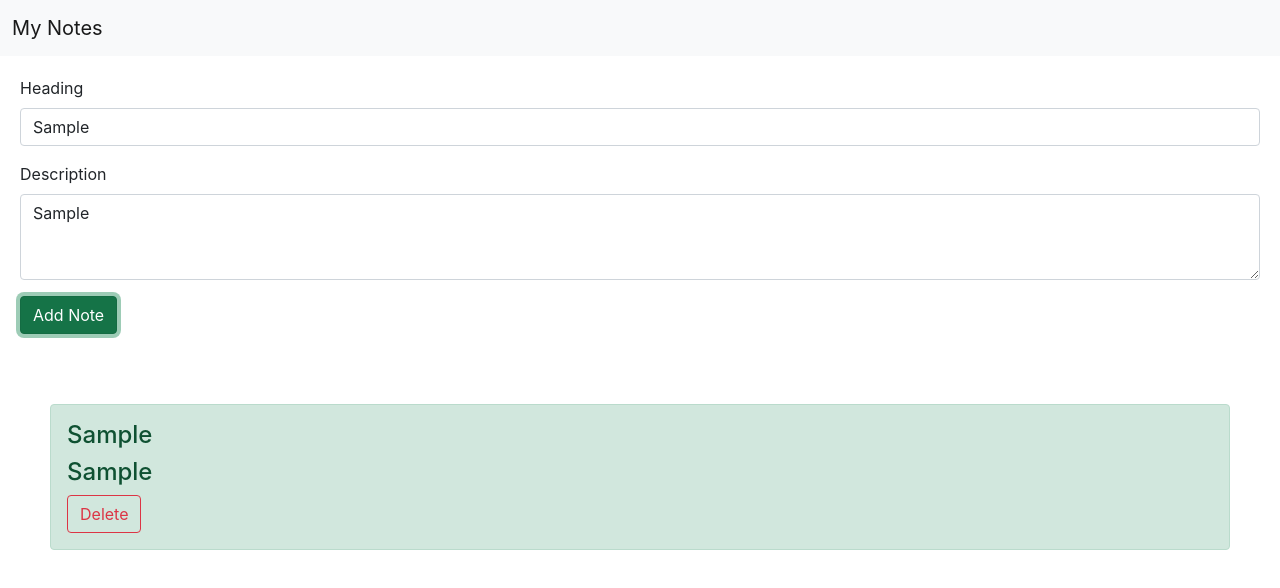
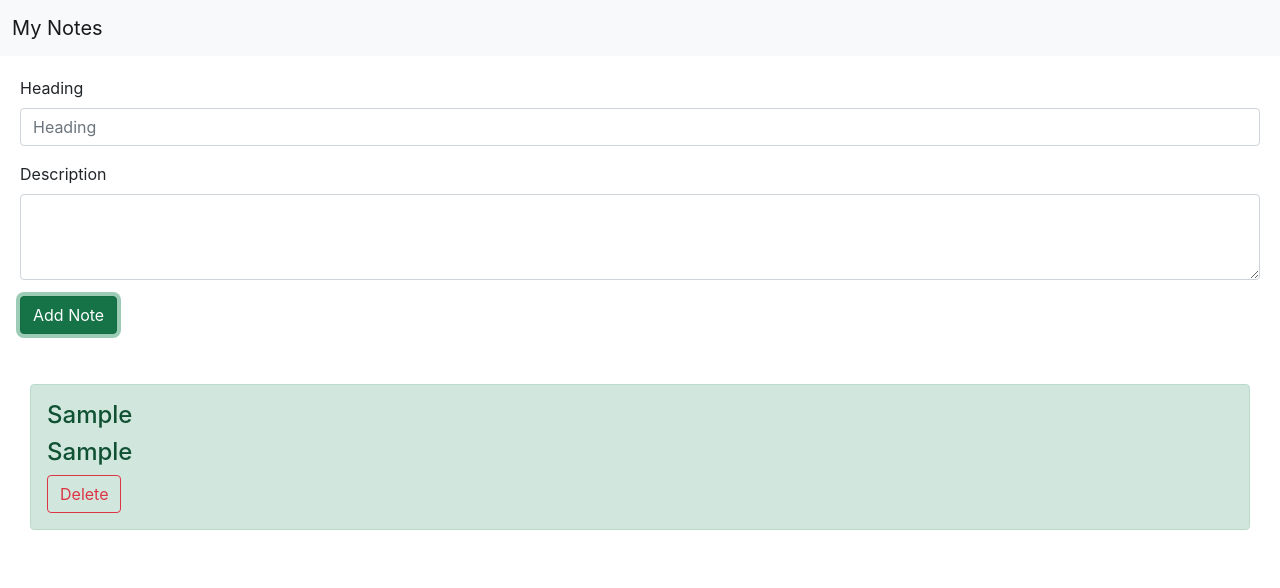
Before and after one commit to Gauravgks/Notes, a React (Create React App) app: page / in a window 1280 px wide. Both pictures are taken after typing "Sample", "Sample" into the empty fields and a click on the button "Add Note". Shown: the top 588 px of the page. Built offline with nearby package versions, Linux system fonts and the light colour scheme.

Commit message:
some minor changes

```diff
--- a/src/App.css
+++ b/src/App.css
@@ -18,7 +18,7 @@
 
 
 .displayitem{
-  padding: 30px;
+  padding: 10px;
 }
 
 .display{
--- a/src/App.js
+++ b/src/App.js
@@ -7,12 +7,13 @@ import Footer from "./components/Footer";
 
 function App() {
 
+  // * Delete Notes from from Display area
   const onDelete = (note)=>{
     setNotes(notes.filter((e)=>{
         return e!==note;
     }))
   }
-
+  // * Adding notes inserted from texterea into usestate
   const addNote = (title, desc)=>{
     const myNote = {
       title:title,
@@ -20,7 +21,7 @@ function App() {
     }
     setNotes([...notes, myNote]);
   }
-
+  // * usestate for transfering notes to displayarea
   const[notes, setNotes] =useState([
     // {
     // title: "shopping",
--- a/src/components/TextArea.js
+++ b/src/components/TextArea.js
@@ -1,7 +1,6 @@
 import React, { useState } from "react";
 import "../App.css";
 import "../App.js";
-import Display from "./Display";
 
 export default function TextArea(props) {
   const [title, setTitle] = useState("");
@@ -10,9 +9,13 @@ export default function TextArea(props) {
   const submit = (e) =>{
       e.preventDefault();
       if(!title || !desc){
-        alert("Input some Value")
+        alert("Insert Title or Description");
       }
+      else{
       props.addNote(title,desc);
+      setTitle("");
+      setDesc("");
+      }
   }
 
   return (
@@ -23,19 +26,19 @@ export default function TextArea(props) {
             Heading
           </label>
           <input type="text" className="form-control" id="heading" placeholder="Heading"
-            onChange = {(e)=>{setTitle(e.target.value)}} value={title} />
+            onChange = {(e) => {setTitle(e.target.value)}} value={title} />
         </div>
         <div className="mb-3">
           <label htmlFor="description" className="form-label">
             Description
           </label>
           <textarea className="form-control" id="description" rows="3"
-            onChange = {(e)=>{setDesc(e.target.value)}} value={desc}></textarea>
+            onChange = {(e) => {setDesc(e.target.value)}} value={desc}></textarea>
         </div>
         <button type="submit" className="btn btn-success">
           Add Note
         </button>
-        </form>
+      </form>
     </div>
   );
 }
```
